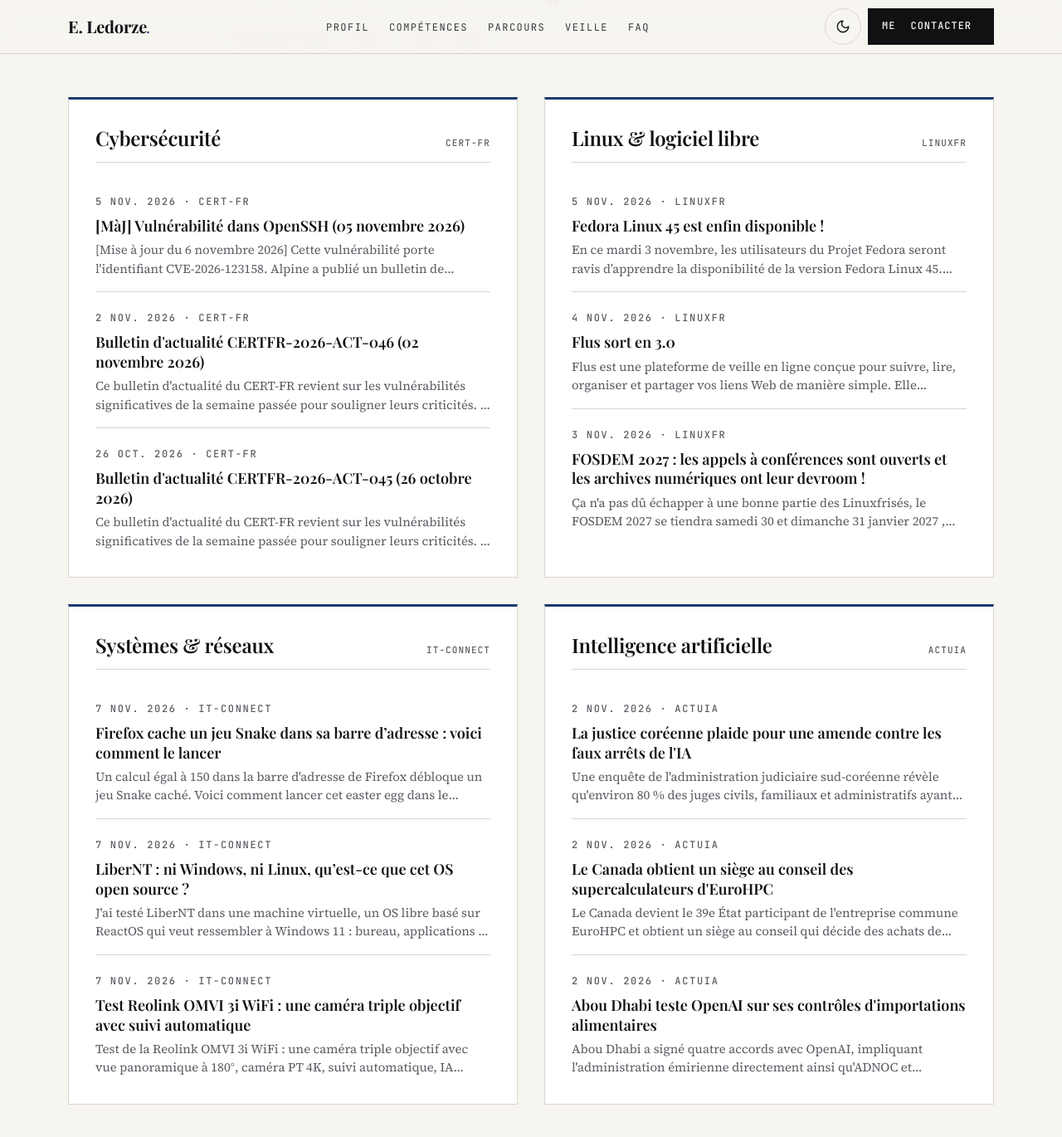
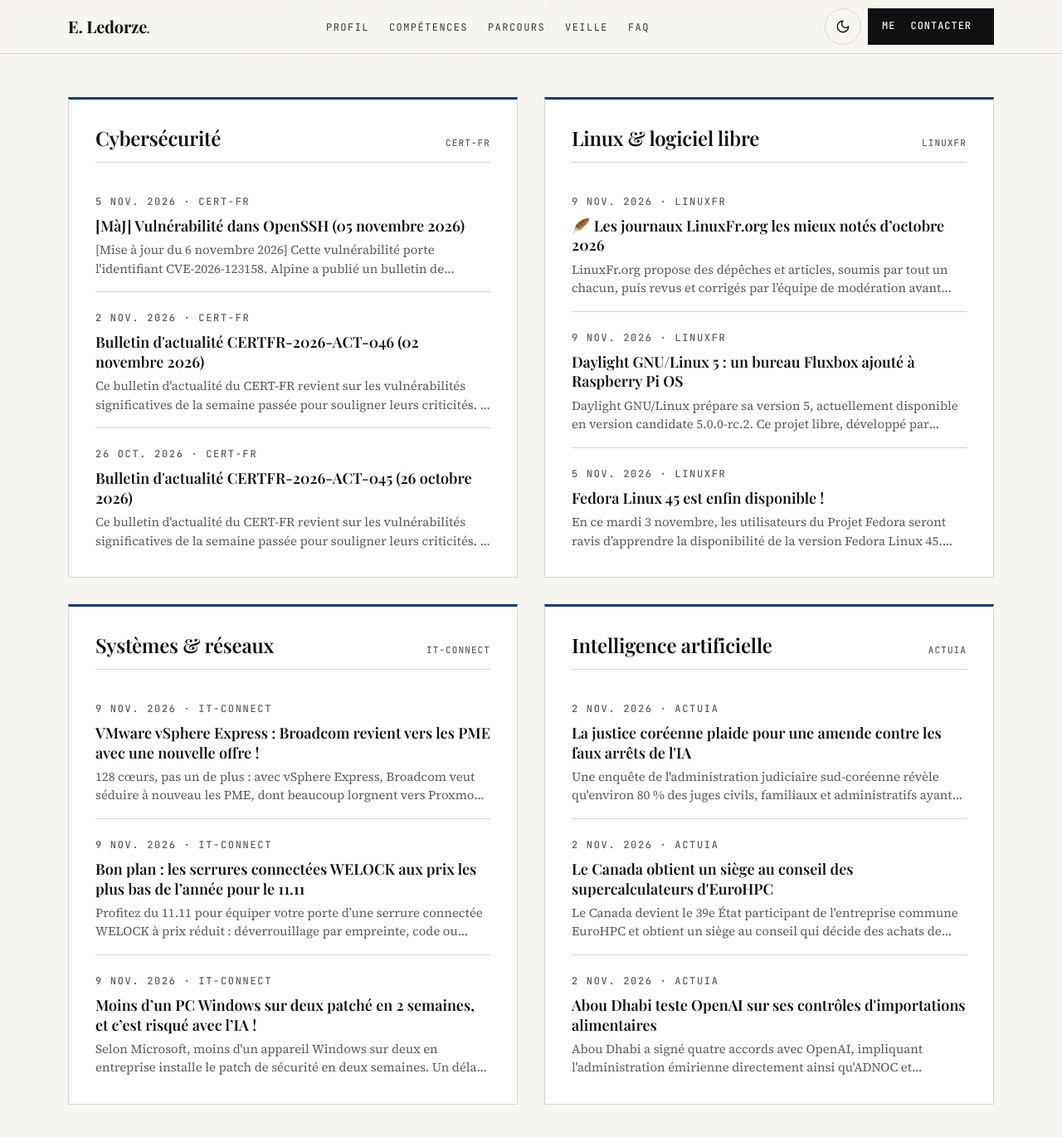
Before and after one commit to TheDringe54-lab/TheDringe54-lab.github.io, a Jekyll site: the page built from index.html, in a window 1280 px wide and 1400 px high, scrolled down 4307 px. Shown: the top 1370 px of the window at 83% size. Built offline with Jekyll 4.4.1, drawn with Linux system fonts in a browser that asks for light colours.

Commit message:
Veille techno : mise à jour automatique

```diff
--- a/_data/veille.json
+++ b/_data/veille.json
@@ -1,5 +1,5 @@
 {
-  "mise_a_jour": "2026-11-07",
+  "mise_a_jour": "2026-11-09",
   "themes": [
     {
       "id": "cyber",
@@ -35,25 +35,25 @@
       "titre_en": "Linux & open source",
       "articles": [
         {
+          "titre": "🪶 Les journaux LinuxFr.org les mieux notés d’octobre 2026",
+          "lien": "https://linuxfr.org/news/les-journaux-linuxfr-org-les-mieux-notes-d-octobre-2026",
+          "source": "LinuxFR",
+          "date": "2026-11-09",
+          "resume": "LinuxFr.org propose des dépêches et articles, soumis par tout un chacun, puis revus et corrigés par l’équipe de modération avant publication. C’est la partie…"
+        },
+        {
+          "titre": "Daylight GNU/Linux 5 : un bureau Fluxbox ajouté à Raspberry Pi OS",
+          "lien": "https://linuxfr.org/news/daylight-gnu-linux-5-un-bureau-fluxbox-ajoute-a-raspberry-pi-os",
+          "source": "LinuxFR",
+          "date": "2026-11-09",
+          "resume": "Daylight GNU/Linux prépare sa version 5, actuellement disponible en version candidate 5.0.0-rc.2. Ce projet libre, développé par Hamdy Abou El Anein en Suisse…"
+        },
+        {
           "titre": "Fedora Linux 45 est enfin disponible !",
           "lien": "https://linuxfr.org/news/fedora-linux-45-est-enfin-disponible",
           "source": "LinuxFR",
           "date": "2026-11-05",
           "resume": "En ce mardi 3 novembre, les utilisateurs du Projet Fedora seront ravis d’apprendre la disponibilité de la version Fedora Linux 45. Fedora Linux est une…"
-        },
-        {
-          "titre": "Flus sort en 3.0",
-          "lien": "https://linuxfr.org/news/flus-sort-en-3-0",
-          "source": "LinuxFR",
-          "date": "2026-11-04",
-          "resume": "Flus est une plateforme de veille en ligne conçue pour suivre, lire, organiser et partager vos liens Web de manière simple. Elle s’intègre à votre écosystème…"
-        },
-        {
-          "titre": "FOSDEM 2027 : les appels à conférences sont ouverts et les archives numériques ont leur devroom !",
-          "lien": "https://linuxfr.org/news/fosdem-2027-les-appels-a-conferences-sont-ouverts-et-les-archives-numeriques-ont-leur-devroom",
-          "source": "LinuxFR",
-          "date": "2026-11-03",
-          "resume": "Ça n'a pas dû échapper à une bonne partie des Linuxfrisés, le FOSDEM 2027 se tiendra samedi 30 et dimanche 31 janvier 2027 , sur le campus de l'Université…"
         }
       ]
     },
@@ -63,25 +63,25 @@
       "titre_en": "Systems & networks",
       "articles": [
         {
-          "titre": "Firefox cache un jeu Snake dans sa barre d’adresse : voici comment le lancer",
-          "lien": "https://www.it-connect.fr/firefox-jeu-snake-cache-barre-adresse/",
+          "titre": "VMware vSphere Express : Broadcom revient vers les PME avec une nouvelle offre !",
+          "lien": "https://www.it-connect.fr/vmware-vsphere-express-128-coeurs-pme/",
           "source": "IT-Connect",
-          "date": "2026-11-07",
-          "resume": "Un calcul égal à 150 dans la barre d'adresse de Firefox débloque un jeu Snake caché. Voici comment lancer cet easter egg dans le navigateur Firefox. Le post…"
+          "date": "2026-11-09",
+          "resume": "128 cœurs, pas un de plus : avec vSphere Express, Broadcom veut séduire à nouveau les PME, dont beaucoup lorgnent vers Proxmox. Voici ce qu'il faut savoir. Le…"
         },
         {
-          "titre": "LiberNT : ni Windows, ni Linux, qu’est-ce que cet OS open source ?",
-          "lien": "https://www.it-connect.fr/libernt-test-os-libre-windows-11/",
+          "titre": "Bon plan : les serrures connectées WELOCK aux prix les plus bas de l’année pour le 11.11",
+          "lien": "https://www.it-connect.fr/bon-plan-welock-novembre-2026-single-day/",
           "source": "IT-Connect",
-          "date": "2026-11-07",
-          "resume": "J'ai testé LiberNT dans une machine virtuelle, un OS libre basé sur ReactOS qui veut ressembler à Windows 11 : bureau, applications et même un terminal Linux…"
+          "date": "2026-11-09",
+          "resume": "Profitez du 11.11 pour équiper votre porte d’une serrure connectée WELOCK à prix réduit : déverrouillage par empreinte, code ou smartphone. Notre sélection…"
         },
         {
-          "titre": "Test Reolink OMVI 3i WiFi : une caméra triple objectif avec suivi automatique",
-          "lien": "https://www.it-connect.fr/test-reolink-omvi-3i-wifi/",
+          "titre": "Moins d’un PC Windows sur deux patché en 2 semaines, et c’est risqué avec l’IA !",
+          "lien": "https://www.it-connect.fr/microsoft-windows-mises-a-jour-securite-patch-gap-ia/",
           "source": "IT-Connect",
-          "date": "2026-11-07",
-          "resume": "Test de la Reolink OMVI 3i WiFi : une caméra triple objectif avec vue panoramique à 180°, caméra PT 4K, suivi automatique, IA locale et Wi-Fi 6. Le post Test…"
+          "date": "2026-11-09",
+          "resume": "Selon Microsoft, moins d'un appareil Windows sur deux en entreprise installe le patch de sécurité en deux semaines. Un délai risqué face à l'IA. Voici…"
         }
       ]
     },
```
